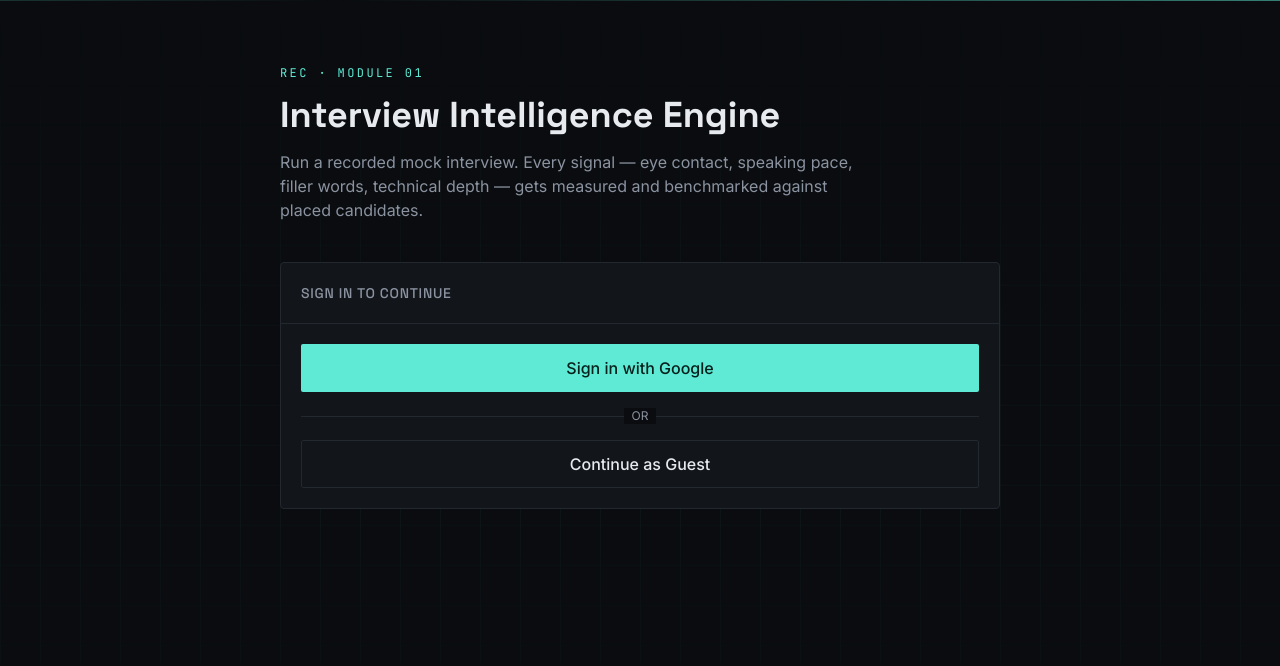
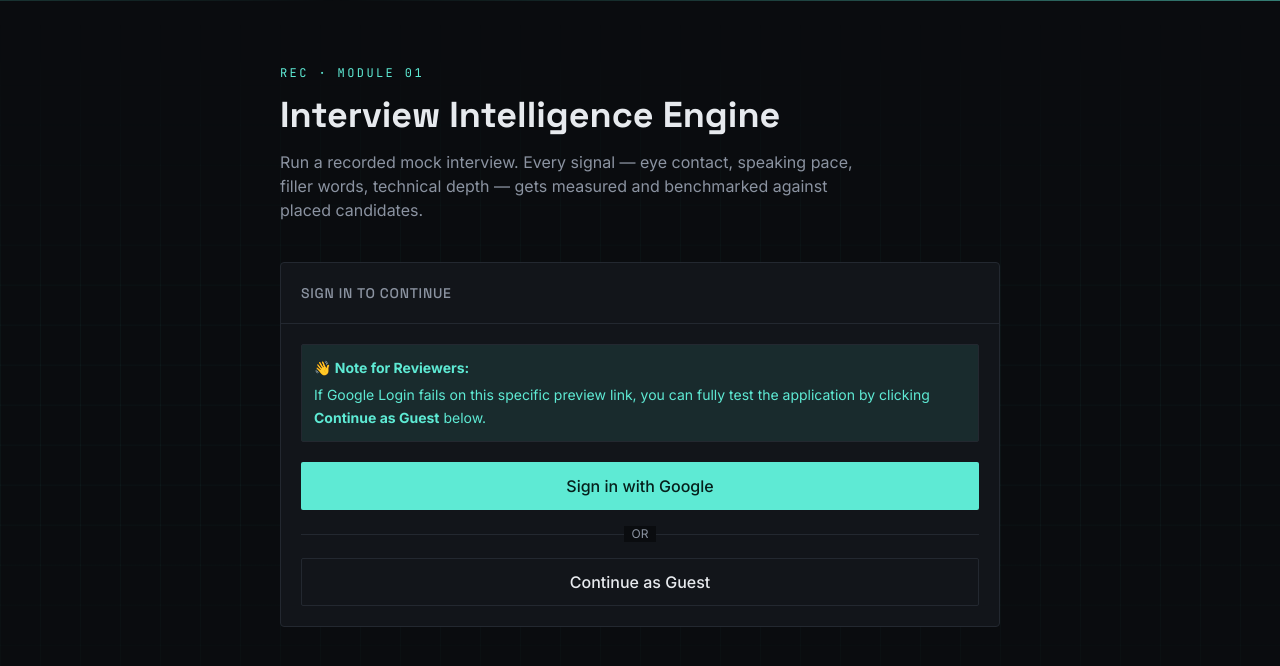
Before and after one commit to GMGanesh2003/Interview_Intelligence_engine, a Next.js app in the folder frontend/: page / in a window 1280 px wide. Shown: the top 666 px of the page. Built offline with nearby package versions, Linux system fonts and the light colour scheme; no server answers.

Commit message:
feat(ui): add reviewer guidance for guest mode

```diff
--- a/frontend/src/app/page.tsx
+++ b/frontend/src/app/page.tsx
@@ -95,6 +95,10 @@ export default function Home() {
               <CardTitle>Sign in to continue</CardTitle>
             </CardHeader>
             <CardContent>
+              <div className="bg-signal/10 border border-signal/20 text-signal text-sm p-3 rounded-sm leading-relaxed mb-5">
+                <span className="block mb-1"><strong>👋 Note for Reviewers:</strong></span>
+                If Google Login fails on this specific preview link, you can fully test the application by clicking <strong>Continue as Guest</strong> below.
+              </div>
               <Button onClick={() => signIn("google")} size="lg" className="w-full">
                 Sign in with Google
               </Button>
```
